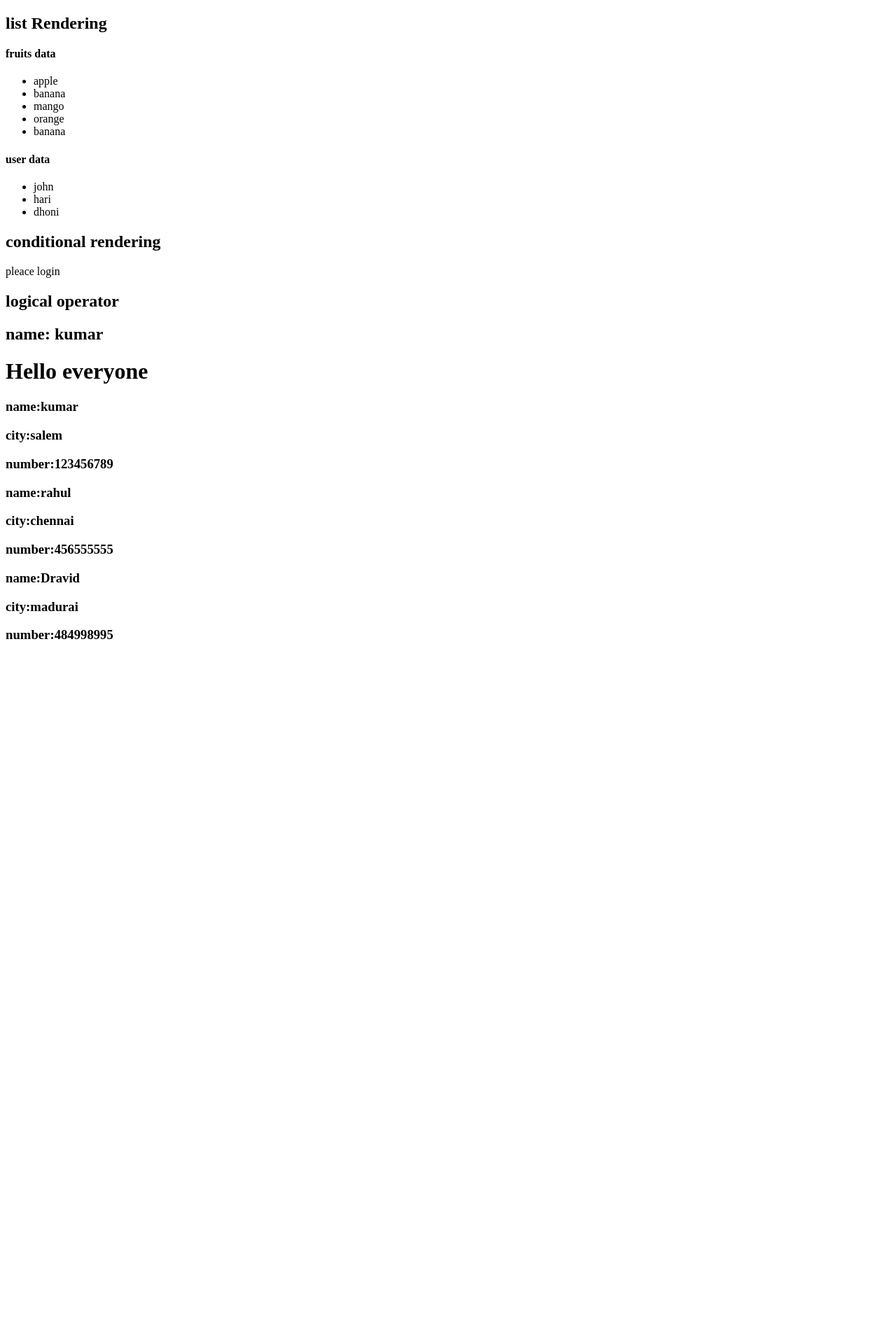
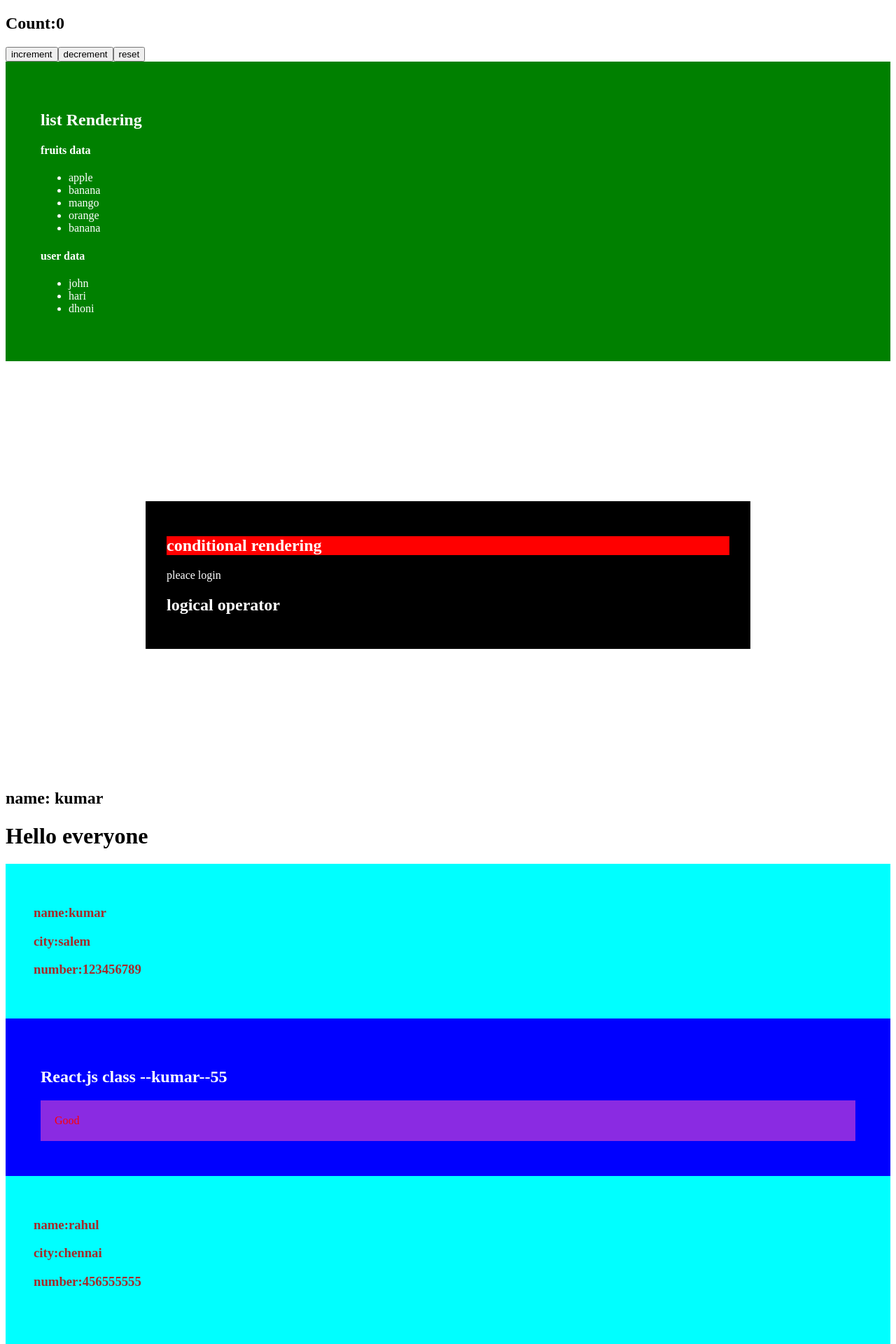
Before and after one commit to kamalrajms/FebB1, a React (Vite) app: page / in a window 1280 px wide. Shown: the top 1920 px of the page at 70% size. Before the commit the page ends 937 px from the top, so only its background shows below. Built offline with nearby package versions, Linux system fonts and the light colour scheme.

Commit message:
## styleing in react.js,usestate  basic

```diff
--- a/src/App.jsx
+++ b/src/App.jsx
@@ -3,6 +3,7 @@ import Greeting from "./Greeting";
 import DestructuringProps from "./DestructuringProps";
 import ConditionalRendering from "./ConditionalRendering";
 import Listrendering from "./Listrendering";
+import UseStateHook from "./Component/UseStateHook";
 
 // import
 
@@ -25,6 +26,7 @@ export default function App() {
   return (
     // structure
     <div>
+      <UseStateHook/>
       <Listrendering />
       <ConditionalRendering />
       <h2>name: {name}</h2>
@@ -34,6 +36,7 @@ export default function App() {
       ) : (
         <DestructuringProps Fullname={name} address={city} phone={phnum} />
       )}
+      <Greeting Firstname={name} number={age} />
       <DestructuringProps Fullname={name2} address={city2} phone={phnum2} />
       <DestructuringProps Fullname={name3} address={city3} phone={phnum3} />
     </div>
--- /dev/null
+++ b/src/Component/UseStateHook.jsx
@@ -0,0 +1,14 @@
+import React, { useState } from "react";
+
+export default function UseStateHook() {
+  const [count, setCount] = useState(0);
+
+  return (
+    <div>
+      <h2>Count:{count}</h2>
+      <button onClick={() => setCount(count + 1)}>increment</button>
+      <button onClick={() => setCount(count - 1)}>decrement</button>
+      <button onClick={() => setCount(0)}>reset</button>
+    </div>
+  );
+}
--- /dev/null
+++ b/src/ConditionalRendering.css
@@ -0,0 +1,5 @@
+.conditional {
+  background: #000;
+  color: #fff;
+  padding: 30px;
+}
--- a/src/ConditionalRendering.jsx
+++ b/src/ConditionalRendering.jsx
@@ -1,10 +1,13 @@
 import React from "react";
+import "./ConditionalRendering.css";
 
 export default function ConditionalRendering() {
-  const user =false;
+  const user = false;
   return (
-    <div>
-      <h2>conditional rendering</h2>
+    <div className="conditional">
+      <h2 style={{ color: "#fff", backgroundColor: "red" }}>
+        conditional rendering
+      </h2>
       {user ? <p>welcome back</p> : <p>pleace login</p>}
       <h2>logical operator</h2>
       {user && (
--- /dev/null
+++ b/src/Destructuring.module.css
@@ -0,0 +1,6 @@
+.destructure{
+    background-color: aqua;
+    color: brown;
+    padding: 40px;
+    /* margin: 500px; */
+}
--- a/src/DestructuringProps.jsx
+++ b/src/DestructuringProps.jsx
@@ -1,8 +1,9 @@
 import React from "react";
+import style from "./Destructuring.module.css";
 
 export default function DestructuringProps({ Fullname, address, phone }) {
   return (
-    <div>
+    <div className={style.destructure}>
       <h3>name:{Fullname}</h3>
       <h3>city:{address}</h3>
       <h3>number:{phone}</h3>
--- a/src/Good.jsx
+++ b/src/Good.jsx
@@ -1,9 +1,5 @@
-import React from 'react'
+import React from "react";
 
 export default function Good() {
-  return (
-    <div>
-      Good
-    </div>
-  )
+  return <div className="good">Good</div>;
 }
--- a/src/Greeting.jsx
+++ b/src/Greeting.jsx
@@ -3,8 +3,10 @@ import Good from "./Good";
 
 export default function Greeting(props) {
   return (
-    <div>
-      <h2>React.js class --{props.Firstname}--{props.number}</h2>
+    <div className="greeting">
+      <h2>
+        React.js class --{props.Firstname}--{props.number}
+      </h2>
       <Good />
     </div>
   );
--- a/src/Listrendering.jsx
+++ b/src/Listrendering.jsx
@@ -11,8 +11,14 @@ export default function Listrendering() {
     { id: 2, name: "hari" },
     { id: 3, name: "dhoni" },
   ];
+
+  const theme = {
+    backgroundColor: "green",
+    color: "#fff",
+    padding: "50px",
+  };
   return (
-    <div>
+    <div style={theme}>
       <h2>list Rendering</h2>
       {/* eg1 */}
       <h4>fruits data</h4>
--- a/src/index.css
+++ b/src/index.css
@@ -0,0 +1,16 @@
+.greeting {
+  background-color: blue;
+  color: #fff;
+  padding: 50px;
+}
+.good {
+  color: red;
+  background-color: blueviolet;
+  padding: 20px;
+}
+.conditional {
+  margin: 200px;
+}
+.destructure{
+  margin: 500px;
+}
```
Also changed, not shown: src/text.txt.
